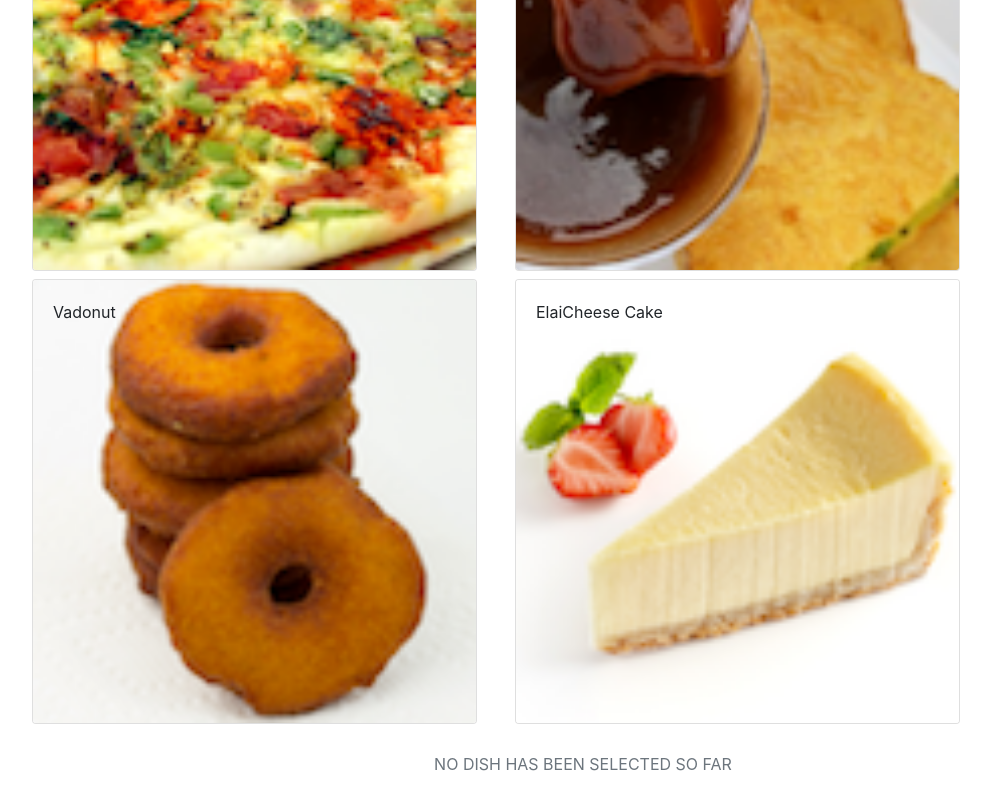
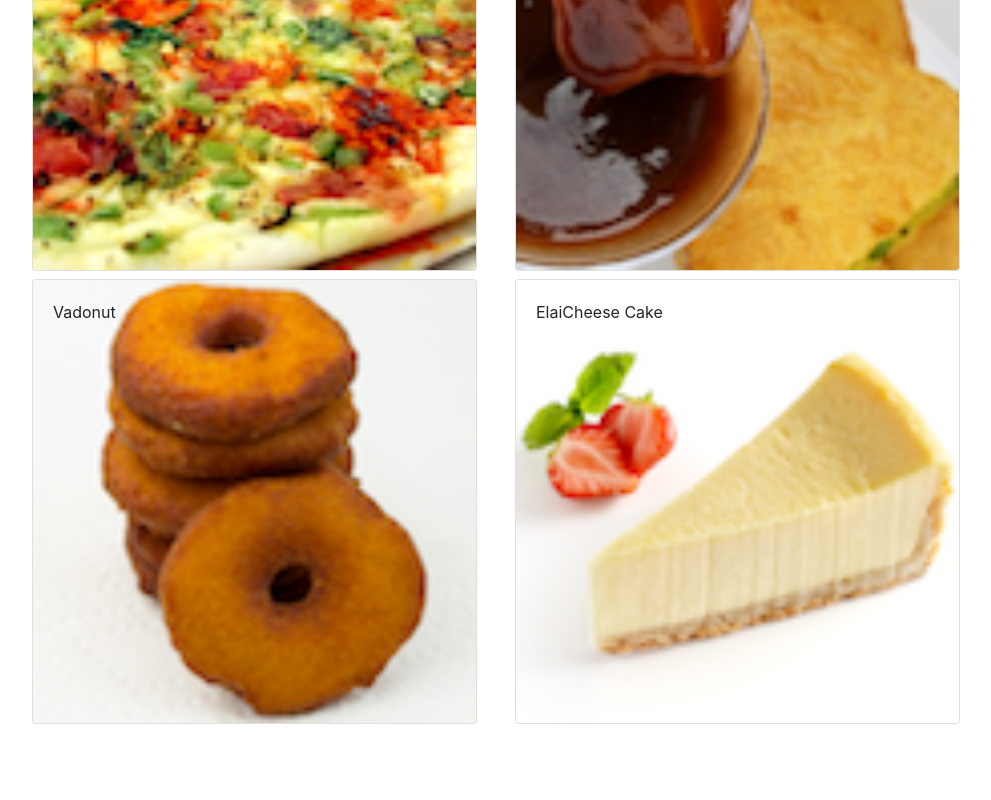
Before and after one commit to AlvisonHunterArnuero/confusion, a React (Create React App) app: page / in a window 1280 px wide. Shown: the part 234-1034 px from the top of the page, without its empty margins (57-1048 px from the left). After the commit the page ends 962 px from the top, so only its background shows below. Built offline with nearby package versions, Linux system fonts and the light colour scheme.

Commit message:
updated dishDetails component layout

```diff
--- a/src/components/DishDetailComponent.js
+++ b/src/components/DishDetailComponent.js
@@ -8,7 +8,8 @@ class DishDetail extends Component {
   }
 
   renderComments(comments) {
-    if (comments == null) return <div>No comments on this plate</div>;
+    if (comments == null) return <div></div>;
+    // Iterate comments and return elements as li items
     const CustComments = comments.map((element) => {
       return (
         <div key={element.id}>
@@ -22,9 +23,7 @@ class DishDetail extends Component {
 
     return (
       <div>
-        <h6 className="text-center text-muted text-uppercase my-3">
-          Customers Review
-        </h6>
+        <h4 className="text-center text-muted text-uppercase my-3">Comments</h4>
         <ul className="list-unstyled">{CustComments}</ul>
       </div>
     );
@@ -32,15 +31,7 @@ class DishDetail extends Component {
   // end of renderComments
 
   renderDish(dish) {
-    if (dish == null)
-      return (
-        <div className="row justify-content-center">
-          <span className="text-muted text-center my-4 text-uppercase">
-            No dish has been selected so far
-          </span>
-        </div>
-      );
-
+    if (dish == null) return <div></div>;
     return (
       <div className="row my-1">
         <div className="col-12 col-sm-12 col-md-5 col-lg-5 col-xl-5 m-1">
@@ -59,6 +50,7 @@ class DishDetail extends Component {
       </div>
     );
   }
+  // End of render dish
 
   render() {
     return <div>{this.renderDish(this.props.selectedDish)}</div>;
```
